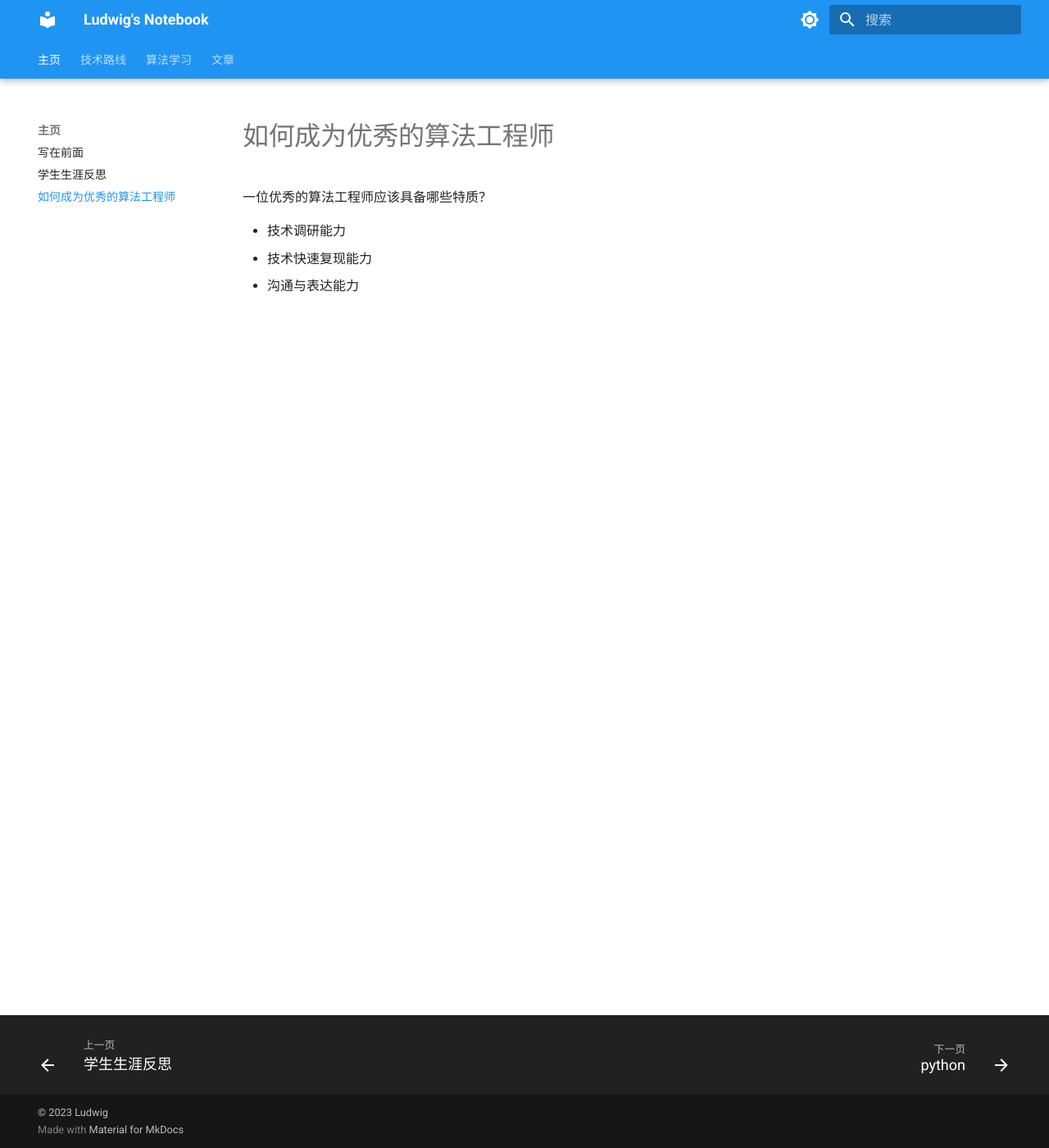
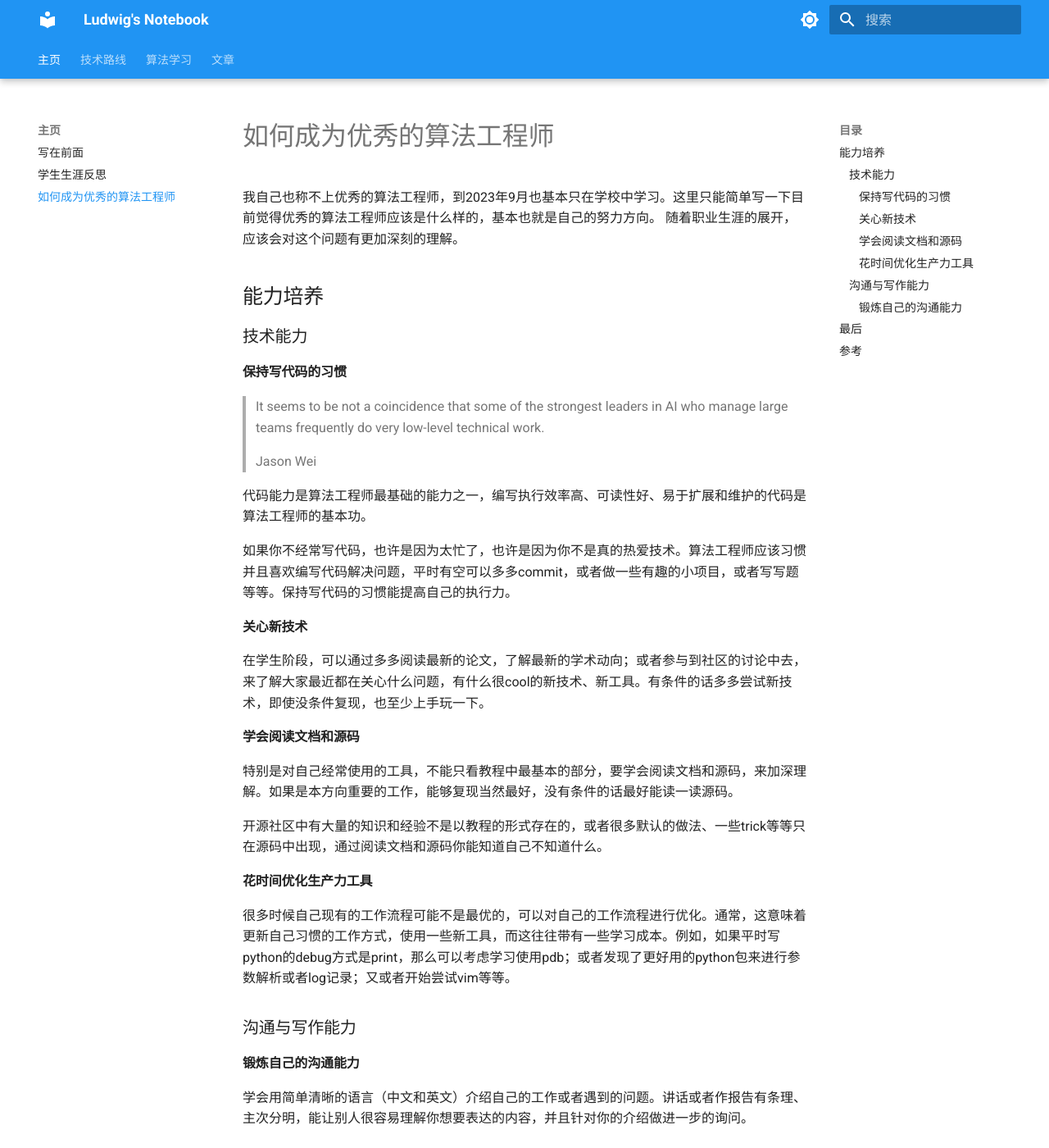
Before and after one commit to cs32963/Notebook, an MkDocs documentation site: the page built from docs/become_better.md, in a window 1280 px wide and 1400 px high. Shown: the whole window at 82% size. Built offline with MkDocs 1.6.1 and Material for MkDocs 9.7.7, drawn with Linux system fonts in a browser that asks for light colours; some of the changed text lies outside the part shown.

Commit message:
update docs

```diff
--- a/docs/become_better.md
+++ b/docs/become_better.md
@@ -1,7 +1,48 @@
 # 如何成为优秀的算法工程师
 
-一位优秀的算法工程师应该具备哪些特质？
+我自己也称不上优秀的算法工程师，到2023年9月也基本只在学校中学习。这里只能简单写一下目前觉得优秀的算法工程师应该是什么样的，基本也就是自己的努力方向。
+随着职业生涯的展开，应该会对这个问题有更加深刻的理解。
 
-- 技术调研能力
-- 技术快速复现能力
-- 沟通与表达能力
+## 能力培养
+
+### 技术能力
+
+#### 保持写代码的习惯
+
+> It seems to be not a coincidence that some of the strongest leaders in AI who manage large teams frequently do very low-level technical work.
+>
+> Jason Wei
+
+代码能力是算法工程师最基础的能力之一，编写执行效率高、可读性好、易于扩展和维护的代码是算法工程师的基本功。
+
+如果你不经常写代码，也许是因为太忙了，也许是因为你不是真的热爱技术。算法工程师应该习惯并且喜欢编写代码解决问题，平时有空可以多多commit，或者做一些有趣的小项目，或者写写题等等。保持写代码的习惯能提高自己的执行力。
+
+#### 关心新技术
+
+在学生阶段，可以通过多多阅读最新的论文，了解最新的学术动向；或者参与到社区的讨论中去，来了解大家最近都在关心什么问题，有什么很cool的新技术、新工具。有条件的话多多尝试新技术，即使没条件复现，也至少上手玩一下。
+
+#### 学会阅读文档和源码
+
+特别是对自己经常使用的工具，不能只看教程中最基本的部分，要学会阅读文档和源码，来加深理解。如果是本方向重要的工作，能够复现当然最好，没有条件的话最好能读一读源码。
+
+开源社区中有大量的知识和经验不是以教程的形式存在的，或者很多默认的做法、一些trick等等只在源码中出现，通过阅读文档和源码你能知道自己不知道什么。
+
+#### 花时间优化生产力工具
+
+很多时候自己现有的工作流程可能不是最优的，可以对自己的工作流程进行优化。通常，这意味着更新自己习惯的工作方式，使用一些新工具，而这往往带有一些学习成本。例如，如果平时写python的debug方式是print，那么可以考虑学习使用pdb；或者发现了更好用的python包来进行参数解析或者log记录；又或者开始尝试vim等等。
+
+### 沟通与写作能力
+
+#### 锻炼自己的沟通能力
+
+学会用简单清晰的语言（中文和英文）介绍自己的工作或者遇到的问题。讲话或者作报告有条理、主次分明，能让别人很容易理解你想要表达的内容，并且针对你的介绍做进一步的询问。
+
+## 最后
+
+开源社区中有很多值得学习的榜样，如[Andrej Karpathy](https://karpathy.ai/)等，要多多向他们学习。
+
+## 参考
+
+[Doing well in your courses - a guide by Andrej Karpathy](https://cs.stanford.edu/people/karpathy/advice.html)
+
+[A Survival Guide to a PhD](http://karpathy.github.io/2016/09/07/phd/)
```
